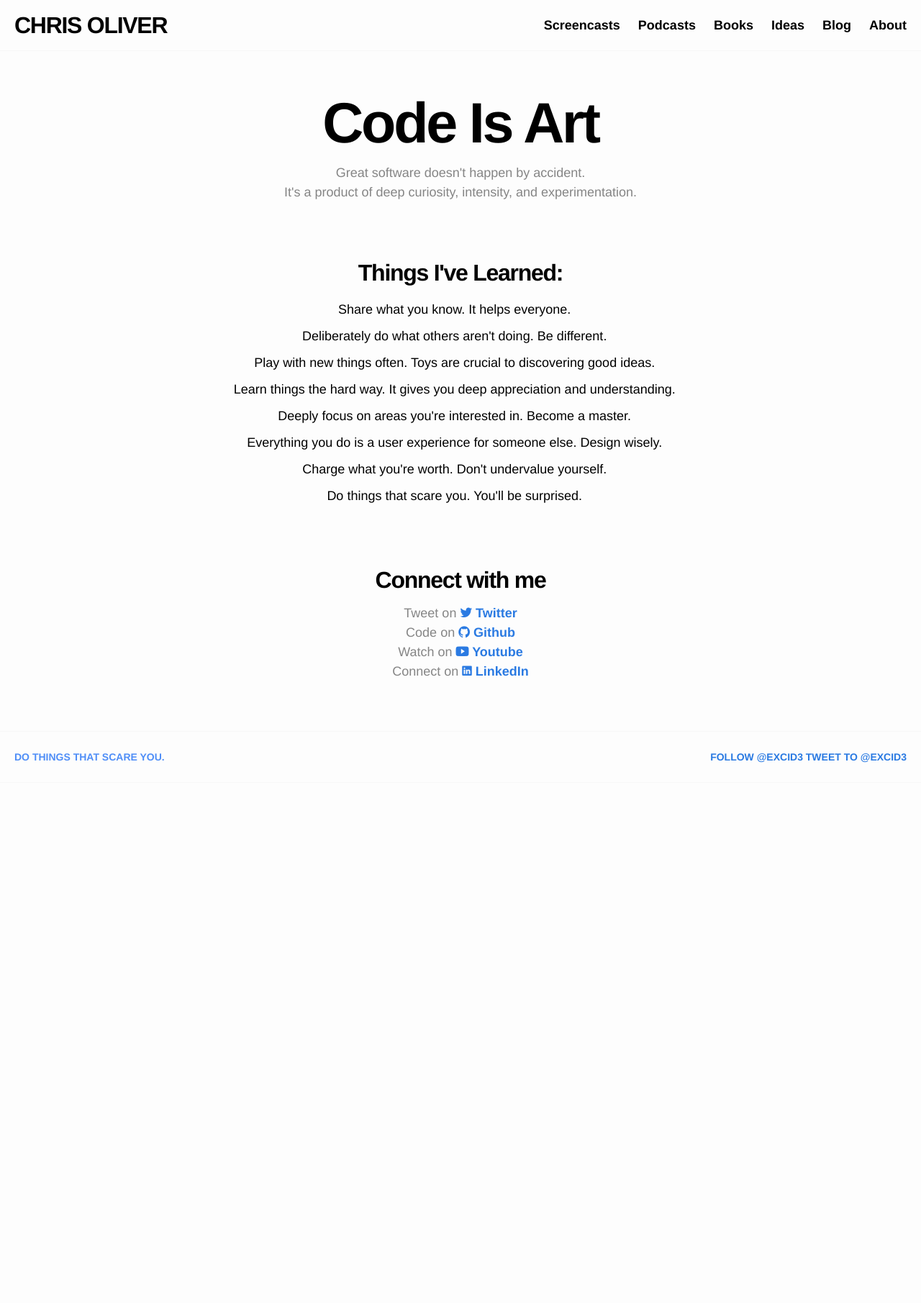
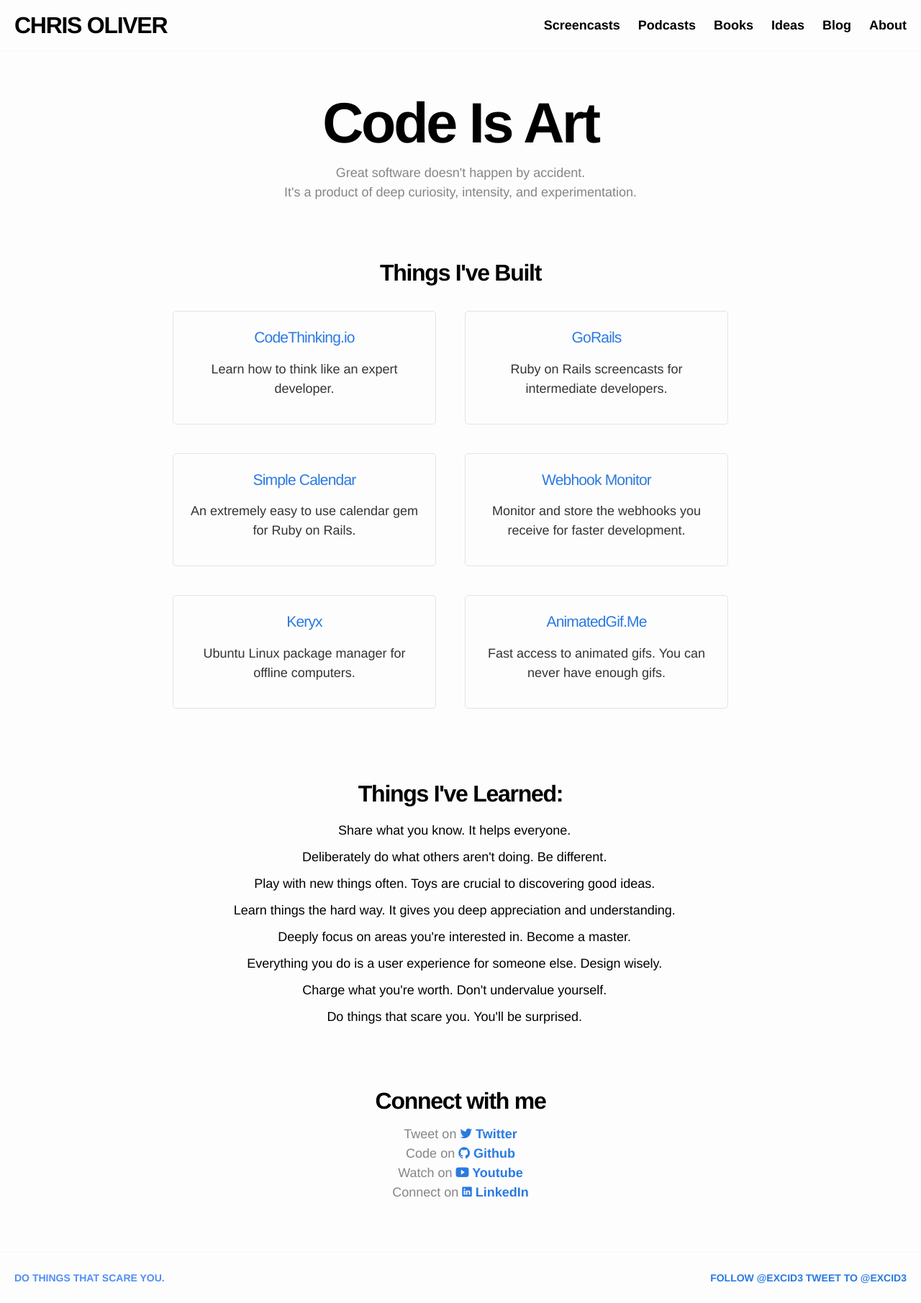
Before and after one commit to excid3/excid3.com, a Jekyll site: the page built from index.html, in a window 1280 px wide. Shown: the whole page at 72% size. Built offline with Jekyll 4.4.1, drawn with Linux system fonts in a browser that asks for light colours; comment, search, counter and statistics services are not loaded; before the commit the page ends 1087 px from its top, so only the background shows below that.

Commit message:
Update homepage with links to my projects

```diff
--- a/_sass/_base.scss
+++ b/_sass/_base.scss
@@ -98,7 +98,7 @@ a {
     }
 
     &:hover {
-        color: $text-color;
+        /*color: $text-color;*/
         text-decoration: underline;
     }
 }
--- a/_sass/_layout.scss
+++ b/_sass/_layout.scss
@@ -69,6 +69,37 @@ h2 {
   }
 }
 
+.things-ive-built {
+  &:before {
+    content: " ";
+    display: table;
+  }
+  &:after {
+    clear: both;
+    content: " ";
+    display: table;
+  }
+
+  .built {
+    display: block;
+    float: left;
+    width: 18em;
+    border: 1px solid #e4e4e4;
+    border-radius: 5px;
+    margin: 20px;
+    padding: 20px;
+
+    &:hover {
+      background: #f7f7fa;
+      text-decoration: none;
+    }
+
+    p {
+      color: #333;
+    }
+  }
+}
+
 .blog-navigation {
   margin: 40px 0px;
   overflow: hidden;
--- a/index.html
+++ b/index.html
@@ -5,6 +5,34 @@ layout: default
 <div class="home">
   <h1 class="text-center">Code Is Art</h1>
   <p class="text-center">Great software doesn't happen by accident.<br />It's a product of deep curiosity, intensity, and experimentation.</p>
+
+  <h2>Things I've Built</h2>
+  <div class="things-ive-built">
+    <a href="http://codethinking.io" target="_blank" class="built">
+      <h3>CodeThinking.io</h3>
+      <p>Learn how to think like an expert developer.</p>
+    </a>
+    <a href="https://gorails.com" target="_blank" class="built">
+      <h3>GoRails</h3>
+      <p>Ruby on Rails screencasts for intermediate developers.</p>
+    </a>
+    <a href="https://github.com/excid3/simple_calendar" target="_blank" class="built">
+      <h3>Simple Calendar</h3>
+      <p>An extremely easy to use calendar gem for Ruby on Rails.</p>
+    </a>
+    <a href="http://webhookmonitor.com" target="_blank" class="built">
+      <h3>Webhook Monitor</h3>
+      <p>Monitor and store the webhooks you receive for faster development.</p>
+    </a>
+    <a href="https://launchpad.net/keryx" target="_blank" class="built">
+      <h3>Keryx</h3>
+      <p>Ubuntu Linux package manager for offline computers.</p>
+    </a>
+    <a href="http://animatedgif.me" target="_blank" class="built">
+      <h3>AnimatedGif.Me</h3>
+      <p>Fast access to animated gifs. You can never have enough gifs.</p>
+    </a>
+  </div>
 
   <h2>Things I've Learned:</h2>
   <ul class="learnings">
```
